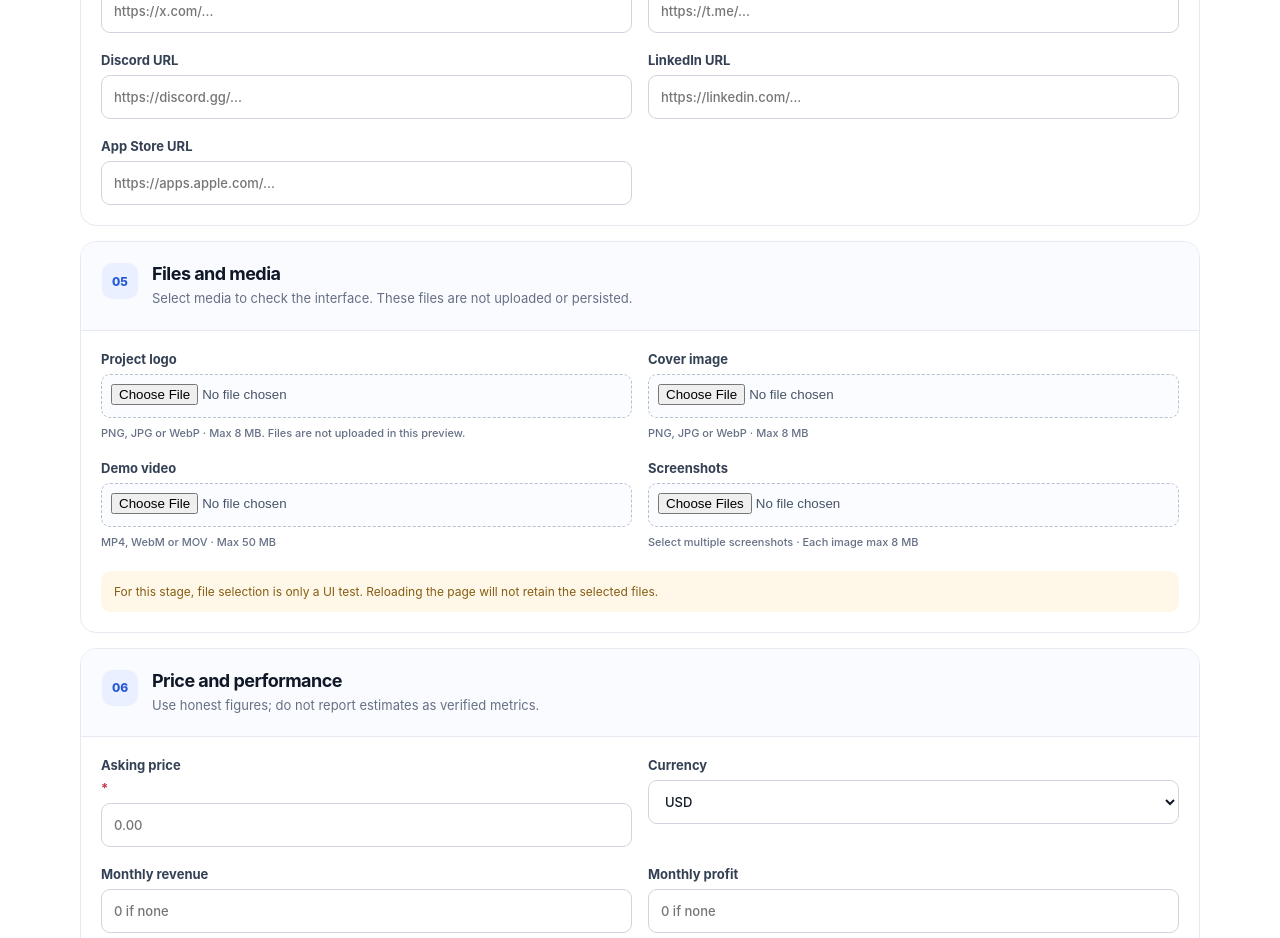
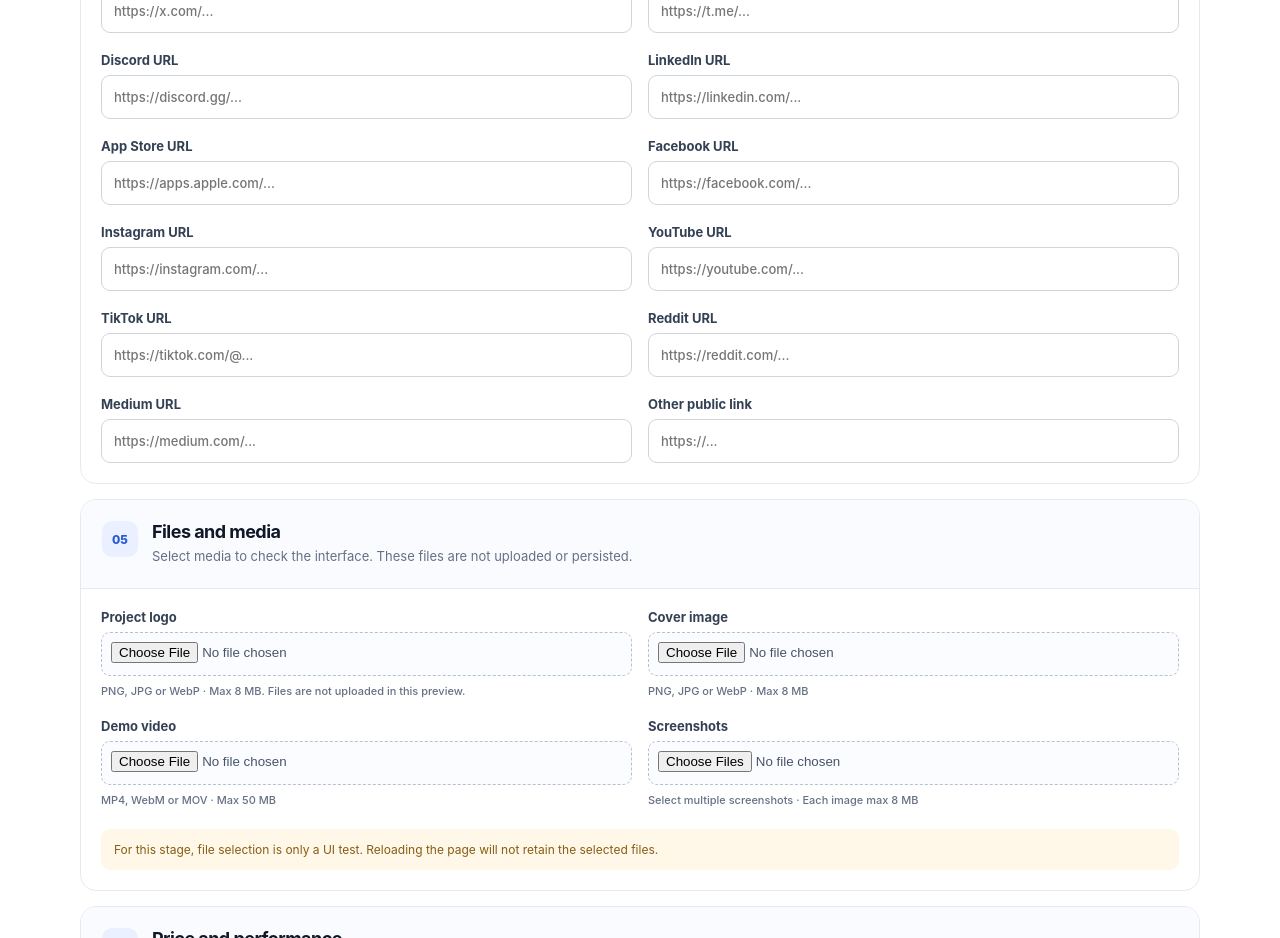
Before and after one commit to Aminzaki1972/Web3Market, a Next.js app in the folder nextjs/: page /sell-project in a window 1280 px wide. Shown: the part 2740-3678 px from the top of the page. Built offline with nearby package versions, Linux system fonts and the light colour scheme.

Commit message:
Add remaining public social link fields

```diff
--- a/nextjs/app/sell-project/page.tsx
+++ b/nextjs/app/sell-project/page.tsx
@@ -45,6 +45,13 @@ type ListingDraft = {
   telegramUrl: string;
   discordUrl: string;
   linkedinUrl: string;
+  facebookUrl: string;
+  instagramUrl: string;
+  youtubeUrl: string;
+  tiktokUrl: string;
+  redditUrl: string;
+  mediumUrl: string;
+  otherSocialUrl: string;
   askingPrice: string;
   currency: string;
   negotiable: boolean;
@@ -62,7 +69,7 @@ const emptyDraft: ListingDraft = {
   category: "", projectStage: "Prototype", blockchain: "", businessModel: "", techStack: "", yearCreated: "",
   targetAudience: "", targetMarkets: "", buyerPitch: "", assetNotes: "", appStoreUrl: "", yearlyProfit: "", growthRate: "", totalSales: "", monthlyVolume: "", conversionRate: "", lastActiveDate: "", trafficSources: "", marketOpportunity: "", competitiveAdvantage: "", competitors: "", monthlyVisits: "", activeUsers: "", customers: "",
   yearlyRevenue: "", monthlyExpenses: "", revenueSources: "", financialNotes: "", reasonForSale: "", saleType: "Full acquisition",
-  demoUrl: "", documentationUrl: "", twitterUrl: "", telegramUrl: "", discordUrl: "", linkedinUrl: "",
+  demoUrl: "", documentationUrl: "", twitterUrl: "", telegramUrl: "", discordUrl: "", linkedinUrl: "", facebookUrl: "", instagramUrl: "", youtubeUrl: "", tiktokUrl: "", redditUrl: "", mediumUrl: "", otherSocialUrl: "",
   askingPrice: "", currency: "USD", negotiable: true, monthlyRevenue: "", monthlyProfit: "",
   users: "", transferTerms: "", transferPeriod: "", ownershipDeclaration: false,
 };
@@ -213,6 +220,8 @@ export default function SellProjectPage() {
       ["demo URL", draft.demoUrl], ["documentation URL", draft.documentationUrl],
       ["X / Twitter URL", draft.twitterUrl], ["Telegram URL", draft.telegramUrl],
       ["Discord URL", draft.discordUrl], ["LinkedIn URL", draft.linkedinUrl], ["App Store URL", draft.appStoreUrl],
+      ["Facebook URL", draft.facebookUrl], ["Instagram URL", draft.instagramUrl], ["YouTube URL", draft.youtubeUrl],
+      ["TikTok URL", draft.tiktokUrl], ["Reddit URL", draft.redditUrl], ["Medium URL", draft.mediumUrl], ["Other social URL", draft.otherSocialUrl],
     ];
     optionalLinks.forEach(([label, value]) => {
       if (value.trim() && !validHttpsUrl(value)) errors.push(label + " must use HTTPS");
@@ -291,6 +300,13 @@ export default function SellProjectPage() {
             <label className="field">Discord URL<input type="url" value={draft.discordUrl} onChange={e => update("discordUrl", e.target.value)} placeholder="https://discord.gg/..." /></label>
             <label className="field">LinkedIn URL<input type="url" value={draft.linkedinUrl} onChange={e => update("linkedinUrl", e.target.value)} placeholder="https://linkedin.com/..." /></label>
             <label className="field">App Store URL<input type="url" value={draft.appStoreUrl} onChange={e => update("appStoreUrl", e.target.value)} placeholder="https://apps.apple.com/..." /></label>
+            <label className="field">Facebook URL<input type="url" value={draft.facebookUrl} onChange={e => update("facebookUrl", e.target.value)} placeholder="https://facebook.com/..." /></label>
+            <label className="field">Instagram URL<input type="url" value={draft.instagramUrl} onChange={e => update("instagramUrl", e.target.value)} placeholder="https://instagram.com/..." /></label>
+            <label className="field">YouTube URL<input type="url" value={draft.youtubeUrl} onChange={e => update("youtubeUrl", e.target.value)} placeholder="https://youtube.com/..." /></label>
+            <label className="field">TikTok URL<input type="url" value={draft.tiktokUrl} onChange={e => update("tiktokUrl", e.target.value)} placeholder="https://tiktok.com/@..." /></label>
+            <label className="field">Reddit URL<input type="url" value={draft.redditUrl} onChange={e => update("redditUrl", e.target.value)} placeholder="https://reddit.com/..." /></label>
+            <label className="field">Medium URL<input type="url" value={draft.mediumUrl} onChange={e => update("mediumUrl", e.target.value)} placeholder="https://medium.com/..." /></label>
+            <label className="field">Other public link<input type="url" value={draft.otherSocialUrl} onChange={e => update("otherSocialUrl", e.target.value)} placeholder="https://..." /></label>
           </div>
         </section>
 
```
